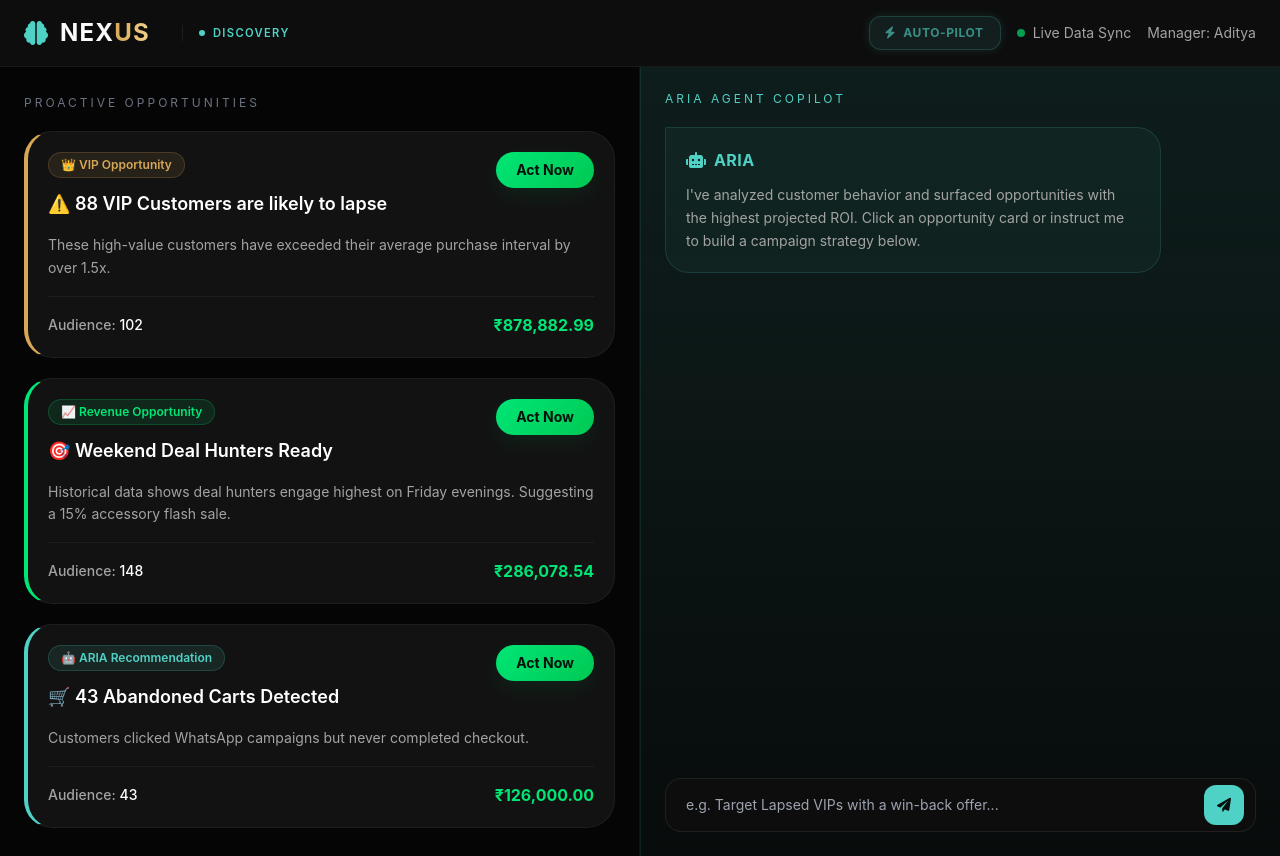
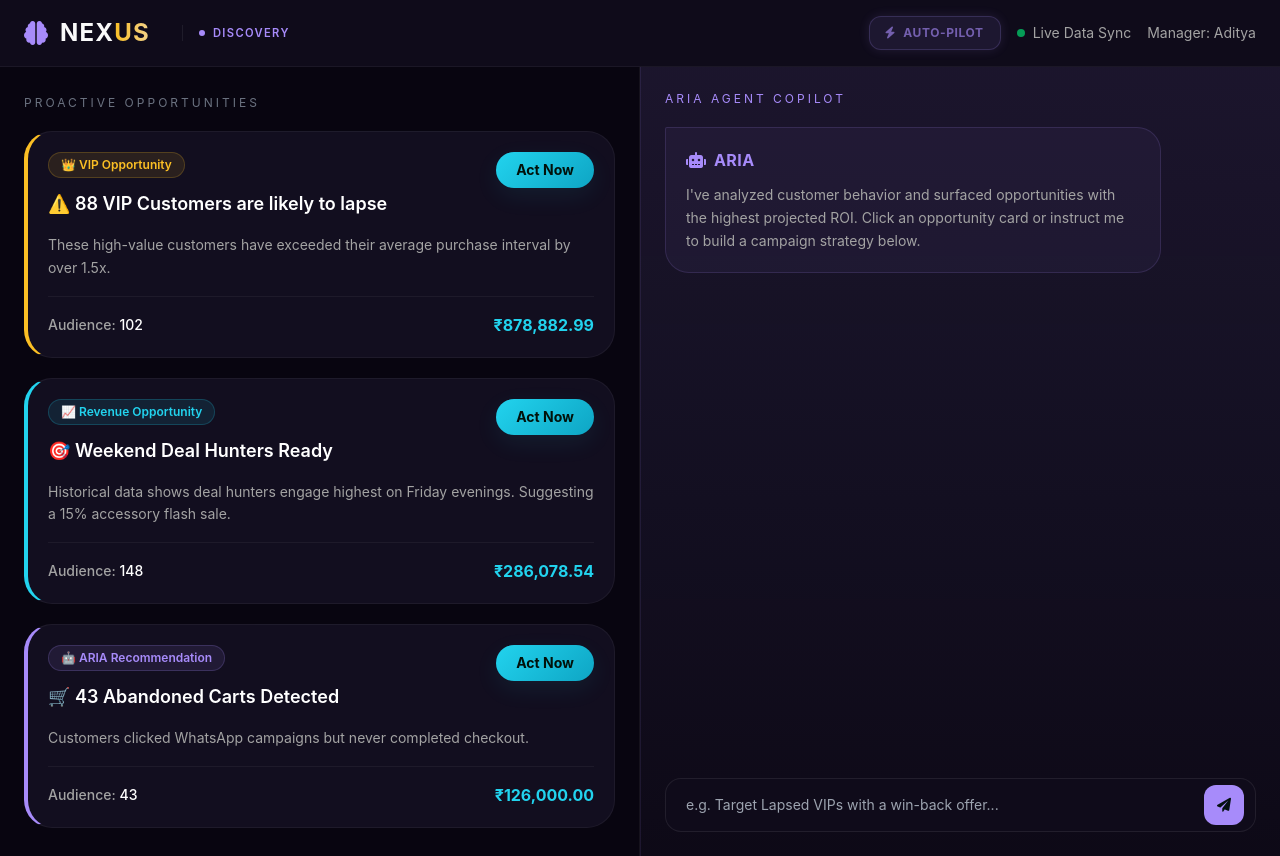
Before and after one commit to Aditya1upreti/XENO, a FastAPI app: page / in a window 1280 px wide. Run offline with FastAPI, Linux system fonts and the light colour scheme; data comes from the database, SQL or seed files in the repository; data that the repository does not hold is empty; some libraries are stand-ins or nearby versions.

Commit message:
frontend changes

```diff
--- a/crm_backend/templates/index.html
+++ b/crm_backend/templates/index.html
@@ -16,16 +16,16 @@
    DESIGN TOKENS
    ===================================================== */
         :root {
-            --bg: #050505;
-            --surface: #0D0D0D;
-            --card: #121212;
-            --card-elevated: #171717;
-            --revenue: #00E676;
-            --revenue-dark: #00C853;
-            --ai: #4FD1C5;
-            --vip: #D6A756;
-            --warning: #F59E0B;
-            --danger: #EF4444;
+            --bg: #080510;
+            --surface: #0F0B1A;
+            --card: #120E1F;
+            --card-elevated: #1B1430;
+            --revenue: #22D3EE;
+            --revenue-dark: #0EA5C4;
+            --ai: #A78BFA;
+            --vip: #FBBF24;
+            --warning: #FBBF24;
+            --danger: #FB7185;
             --text-primary: #FAFAFA;
             --text-secondary: #A3A3A3;
             --text-muted: #6B7280;
@@ -98,27 +98,27 @@
 
         /* Dynamic Badges */
         .vip-pill {
-            background: rgba(214, 167, 86, .10);
+            background: rgba(251, 191, 36, .10);
             color: var(--vip);
-            border: 1px solid rgba(214, 167, 86, .20);
+            border: 1px solid rgba(251, 191, 36, .20);
         }
 
         .revenue-pill {
-            background: rgba(0, 230, 118, .10);
+            background: rgba(34, 211, 238, .10);
             color: var(--revenue);
-            border: 1px solid rgba(0, 230, 118, .20);
+            border: 1px solid rgba(34, 211, 238, .20);
         }
 
         .ai-pill {
-            background: rgba(79, 209, 197, .10);
+            background: rgba(167, 139, 250, .10);
             color: var(--ai);
-            border: 1px solid rgba(79, 209, 197, .20);
+            border: 1px solid rgba(167, 139, 250, .20);
         }
 
         .warning-pill {
-            background: rgba(245, 158, 11, .10);
+            background: rgba(251, 191, 36, .10);
             color: var(--warning);
-            border: 1px solid rgba(245, 158, 11, .20);
+            border: 1px solid rgba(251, 191, 36, .20);
         }
 
         /* Revenue */
@@ -132,7 +132,7 @@
             background: linear-gradient(135deg, var(--revenue), var(--revenue-dark));
             color: #02110A;
             font-weight: 700;
-            box-shadow: 0 8px 24px rgba(0, 230, 118, .08);
+            box-shadow: 0 8px 24px rgba(34, 211, 238, .08);
             transition: .25s ease;
         }
 
@@ -144,19 +144,19 @@
    ARIA
    ===================================================== */
         .aria-section {
-            background: linear-gradient(180deg, rgba(79, 209, 197, .12), rgba(79, 209, 197, .03));
+            background: linear-gradient(180deg, rgba(167, 139, 250, .12), rgba(167, 139, 250, .03));
         }
 
         .aria-message {
-            background: rgba(79, 209, 197, .05);
-            border: 1px solid rgba(79, 209, 197, .15);
+            background: rgba(167, 139, 250, .05);
+            border: 1px solid rgba(167, 139, 250, .15);
         }
 
         .aria-message h3 {
             font-size: .75rem;
             text-transform: uppercase;
             letter-spacing: .15em;
-            color: #4FD1C5;
+            color: #A78BFA;
             margin-top: 1rem;
             margin-bottom: .75rem;
             font-weight: 700;
@@ -849,7 +849,7 @@
     <header class="header px-6 py-4 flex justify-between items-center z-10 flex-shrink-0">
         <div class="flex items-center gap-4">
             <div class="flex items-center gap-3">
-                <i class="fa-solid fa-brain text-[#4FD1C5] text-2xl"></i>
+                <i class="fa-solid fa-brain text-[#A78BFA] text-2xl"></i>
                 <h1 class="text-2xl font-bold tracking-wider">
                     NEX<span class="nexus-gradient">US</span>
                 </h1>
@@ -864,8 +864,8 @@
         </div>
         <div class="flex items-center gap-4 text-sm text-secondary">
             <button onclick="triggerAutoPilot()"
-                class="px-4 py-2 rounded-xl text-xs font-bold uppercase tracking-wider flex items-center gap-2 border border-[#4FD1C5]/30 animate-pulse"
-                style="background:rgba(79,209,197,.15);color:#4FD1C5;box-shadow:0 0 12px rgba(79,209,197,.2);">
+                class="px-4 py-2 rounded-xl text-xs font-bold uppercase tracking-wider flex items-center gap-2 border border-[#A78BFA]/30 animate-pulse"
+                style="background:rgba(167,139,250,.15);color:#A78BFA;box-shadow:0 0 12px rgba(167,139,250,.2);">
                 <i class="fa-solid fa-bolt"></i> Auto-Pilot
             </button>
             <span class="flex items-center gap-2">
@@ -1008,16 +1008,16 @@
             <!-- ─────────────────────────────────────────
              PANEL: ARIA COPILOT (States 1 & 2)
              ───────────────────────────────────────── -->
-            <div id="panel-aria" class="aria-section flex-1 p-6 flex flex-col relative border-l border-[#4FD1C5]/10"
+            <div id="panel-aria" class="aria-section flex-1 p-6 flex flex-col relative border-l border-[#A78BFA]/10"
                 style="overflow:hidden;">
-                <h2 class="text-xs uppercase tracking-[0.25em] text-[#4FD1C5] mb-5 flex-shrink-0">
+                <h2 class="text-xs uppercase tracking-[0.25em] text-[#A78BFA] mb-5 flex-shrink-0">
                     ARIA Agent Copilot
                 </h2>
                 <div class="flex-1 overflow-y-auto space-y-4 hidden-scrollbar pr-2" id="chat-window">
                     <div class="aria-message rounded-[24px] rounded-tl-sm p-5 max-w-[85%]">
                         <div class="flex items-center gap-2 mb-3">
-                            <i class="fa-solid fa-robot text-[#4FD1C5]"></i>
-                            <span class="font-bold text-[#4FD1C5] tracking-wide">ARIA</span>
+                            <i class="fa-solid fa-robot text-[#A78BFA]"></i>
+                            <span class="font-bold text-[#A78BFA] tracking-wide">ARIA</span>
                         </div>
                         <p class="text-secondary text-sm leading-relaxed">
                             I've analyzed customer behavior and surfaced opportunities with the highest projected ROI.
@@ -1030,7 +1030,7 @@
                         class="nexus-input w-full rounded-2xl py-4 pl-5 pr-14 text-white text-sm">
                     <button id="send-btn"
                         class="absolute right-3 top-1/2 -translate-y-1/2 w-10 h-10 rounded-xl flex items-center justify-center hover:opacity-80 transition"
-                        style="background:#4FD1C5;color:#04110F;">
+                        style="background:#A78BFA;color:#04110F;">
                         <i class="fa-solid fa-paper-plane text-sm"></i>
                     </button>
                 </div>
@@ -1420,18 +1420,18 @@
                             if (event.status === 'Sent') { statusColor = 'text-blue-400 border-blue-400/30 bg-blue-400/10'; }
                             if (event.status === 'Delivered') { statusColor = 'text-purple-400 border-purple-400/30 bg-purple-400/10'; icon = 'fa-check-double'; }
                             if (event.status === 'Opened') { statusColor = 'text-yellow-400 border-yellow-400/30 bg-yellow-400/10'; icon = 'fa-envelope-open'; }
-                            if (event.status === 'Clicked') { statusColor = 'text-[#4FD1C5] border-[#4FD1C5]/30 bg-[#4FD1C5]/10'; icon = 'fa-hand-pointer'; }
+                            if (event.status === 'Clicked') { statusColor = 'text-[#A78BFA] border-[#A78BFA]/30 bg-[#A78BFA]/10'; icon = 'fa-hand-pointer'; }
                             if (event.status === 'Purchased') { statusColor = 'text-[#00E676] border-[#00E676]/50 bg-[#00E676]/20 font-bold'; icon = 'fa-cart-shopping'; }
                             if (event.status === 'PermanentlyFailed') { statusColor = 'text-red-500 border-red-500/30 bg-red-500/10 font-bold'; icon = 'fa-circle-xmark'; }
 
                             let channelIcon = 'fa-brands fa-whatsapp text-[#25D366]';
-                            if (event.channel === 'SMS') channelIcon = 'fa-solid fa-message text-[#3B82F6]';
+                            if (event.channel === 'SMS') channelIcon = 'fa-solid fa-message text-[#22D3EE]';
                             else if (event.channel === 'Email') channelIcon = 'fa-solid fa-envelope text-[#F97316]';
 
                             const variant = event.variant || 'A';
                             const variantBorder = variant === 'A'
-                                ? 'border: 2px solid #3B82F6 !important;'
-                                : 'border: 2px solid #A855F7 !important;';
+                                ? 'border: 2px solid #22D3EE !important;'
+                                : 'border: 2px solid #A78BFA !important;';
 
                             const eventHtml = `
                                 <div class="flex items-center gap-4 py-2 px-4 rounded-xl border ${statusColor} animate-fade-in-up" style="${variantBorder}">
@@ -1704,8 +1704,8 @@
             const typingHtml = `
             <div id="${typingId}" class="aria-message rounded-[24px] rounded-tl-sm p-4 max-w-[85%] mb-4 opacity-70">
                 <div class="flex items-center gap-2">
-                    <i class="fa-solid fa-robot text-[#4FD1C5] animate-pulse"></i>
-                    <span class="text-sm text-[#4FD1C5]">ARIA is analyzing…</span>
+                    <i class="fa-solid fa-robot text-[#A78BFA] animate-pulse"></i>
+                    <span class="text-sm text-[#A78BFA]">ARIA is analyzing…</span>
                 </div>
             </div>`;
             chatWindow.insertAdjacentHTML('beforeend', typingHtml);
@@ -1752,8 +1752,8 @@
                 const ariaHtml = `
                 <div class="aria-message rounded-[24px] rounded-tl-sm p-5 max-w-[85%] mb-4">
                     <div class="flex items-center gap-2 mb-3">
-                        <i class="fa-solid fa-robot text-[#4FD1C5]"></i>
-                        <span class="font-bold text-[#4FD1C5] tracking-wide">ARIA</span>
+                        <i class="fa-solid fa-robot text-[#A78BFA]"></i>
+                        <span class="font-bold text-[#A78BFA] tracking-wide">ARIA</span>
                     </div>
                     <p class="text-secondary text-sm leading-relaxed">${formattedReply}</p>
                 </div>`;
```
Also changed, not shown: other parts of crm_backend/templates/index.html (+33 -33 lines).
